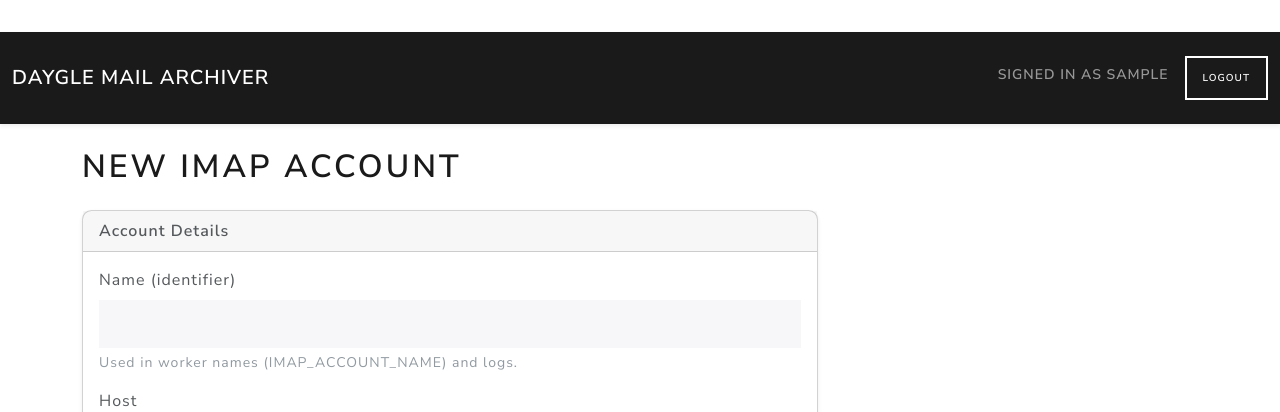
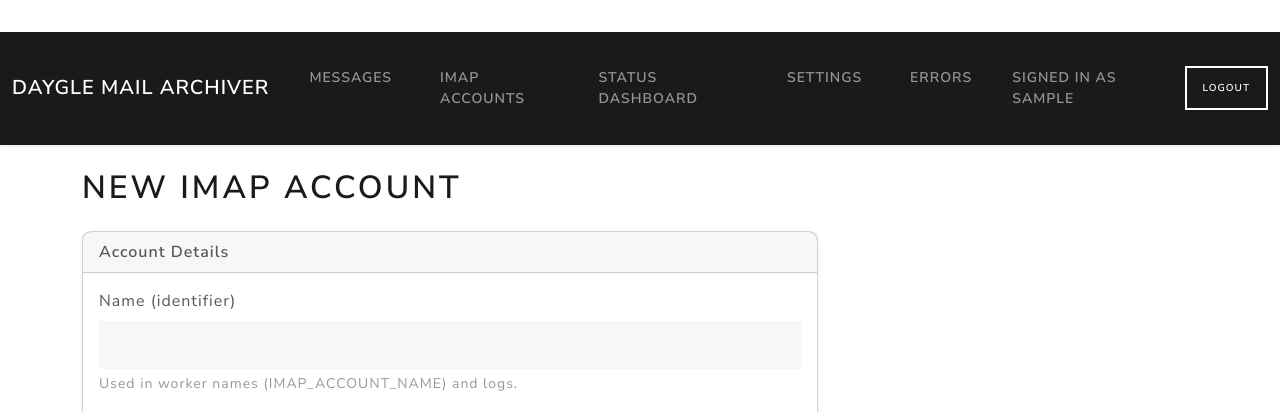
Before and after one commit to daygle/daygle-mail-archiver, a FastAPI app: page /accounts/new in a window 1280 px wide. Shown: the top 412 px of the page. Run offline with FastAPI, Linux system fonts and the light colour scheme; the visitor is signed in with stand-in values (Sample User, id 1); some libraries are stand-ins or nearby versions.

Commit message:
Update Base

```diff
--- a/api/templates/base.html
+++ b/api/templates/base.html
@@ -5,7 +5,7 @@
     <title>Daygle Mail Archiver</title>
     <meta name="viewport" content="width=device-width, initial-scale=1">
 
-    <!-- Modern Bootswatch Theme -->
+    <!-- Bootswatch Lux Theme -->
     <link
         rel="stylesheet"
         href="https://cdn.jsdelivr.net/npm/bootswatch@5.3.3/dist/lux/bootstrap.min.css"
@@ -31,13 +31,52 @@
 
 <body>
 
+<!-- NAVBAR WITH BURGER MENU -->
 <nav class="navbar navbar-expand-lg navbar-dark bg-primary mb-4 shadow-sm">
     <div class="container-fluid">
+
+        <!-- Brand -->
         <a class="navbar-brand fw-bold" href="/messages">
             Daygle Mail Archiver
         </a>
 
-        <div class="d-flex ms-auto">
+        <!-- Burger button -->
+        <button class="navbar-toggler" type="button" data-bs-toggle="collapse"
+                data-bs-target="#navbarMenu" aria-controls="navbarMenu"
+                aria-expanded="false" aria-label="Toggle navigation">
+            <span class="navbar-toggler-icon"></span>
+        </button>
+
+        <!-- Collapsible menu -->
+        <div class="collapse navbar-collapse" id="navbarMenu">
+
+            <!-- Left-side navigation -->
+            <ul class="navbar-nav me-auto mb-2 mb-lg-0">
+
+                <li class="nav-item">
+                    <a class="nav-link" href="/messages">Messages</a>
+                </li>
+
+                <li class="nav-item">
+                    <a class="nav-link" href="/accounts">IMAP Accounts</a>
+                </li>
+
+                <li class="nav-item">
+                    <a class="nav-link" href="/status">Status Dashboard</a>
+                </li>
+
+                <li class="nav-item">
+                    <a class="nav-link" href="/settings">Settings</a>
+                </li>
+
+                <li class="nav-item">
+                    <a class="nav-link" href="/errors">Errors</a>
+                </li>
+
+            </ul>
+
+            <!-- Right-side user info -->
+            <div class="d-flex align-items-center">
                 {% if request.session.get('username') %}
                     <span class="navbar-text me-3">
                         Signed in as <strong>{{ request.session.get('username') }}</strong>
@@ -47,12 +86,18 @@
                     <a href="/login" class="btn btn-outline-light btn-sm">Login</a>
                 {% endif %}
             </div>
+
+        </div>
     </div>
 </nav>
 
+<!-- MAIN CONTENT -->
 <div class="container">
     {% block content %}{% endblock %}
 </div>
 
+<!-- Bootstrap JS -->
+<script src="https://cdn.jsdelivr.net/npm/bootstrap@5.3.3/dist/js/bootstrap.bundle.min.js"></script>
+
 </body>
 </html>
```
Lines whose indentation alone changed are shown as unchanged.
